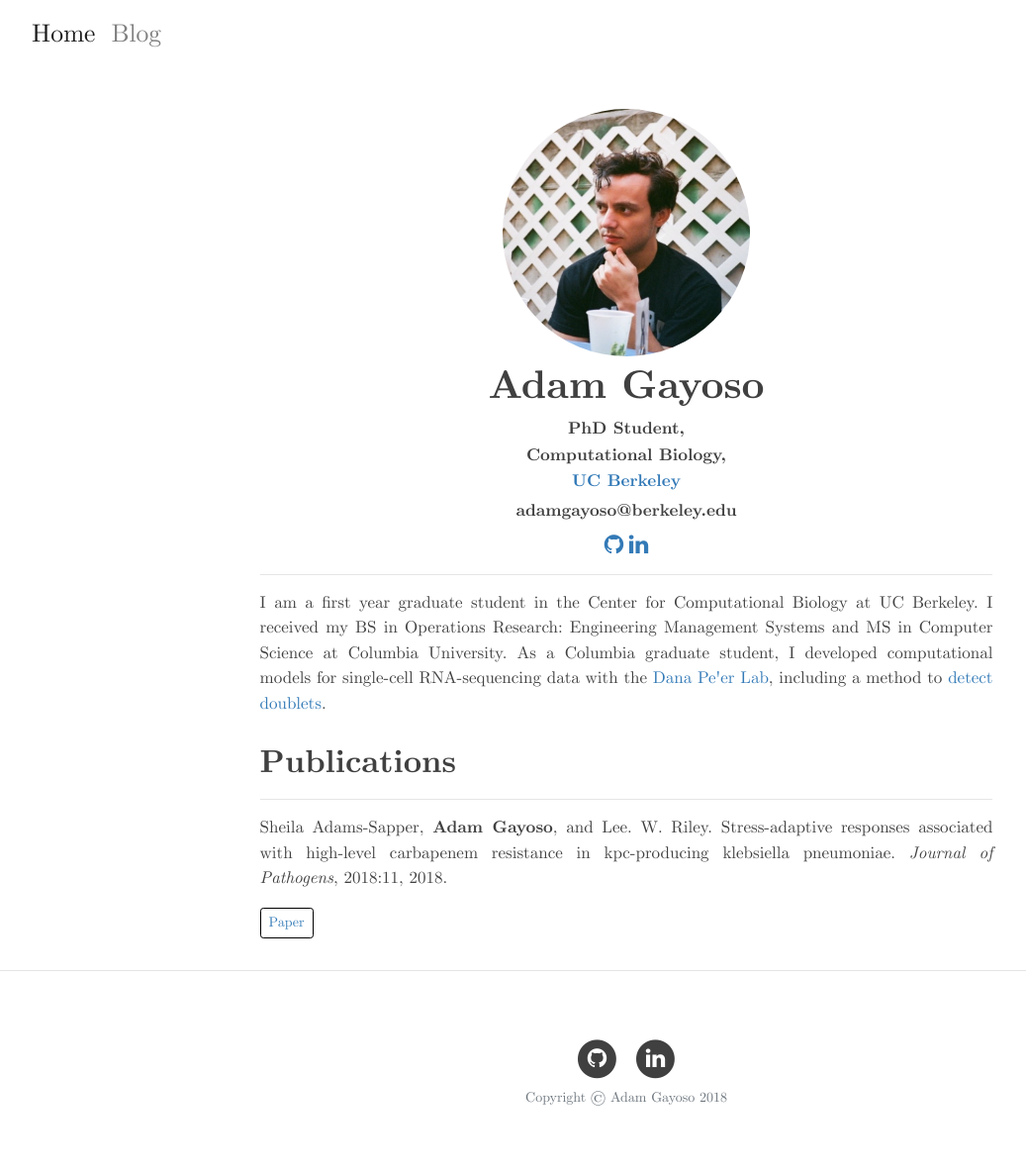
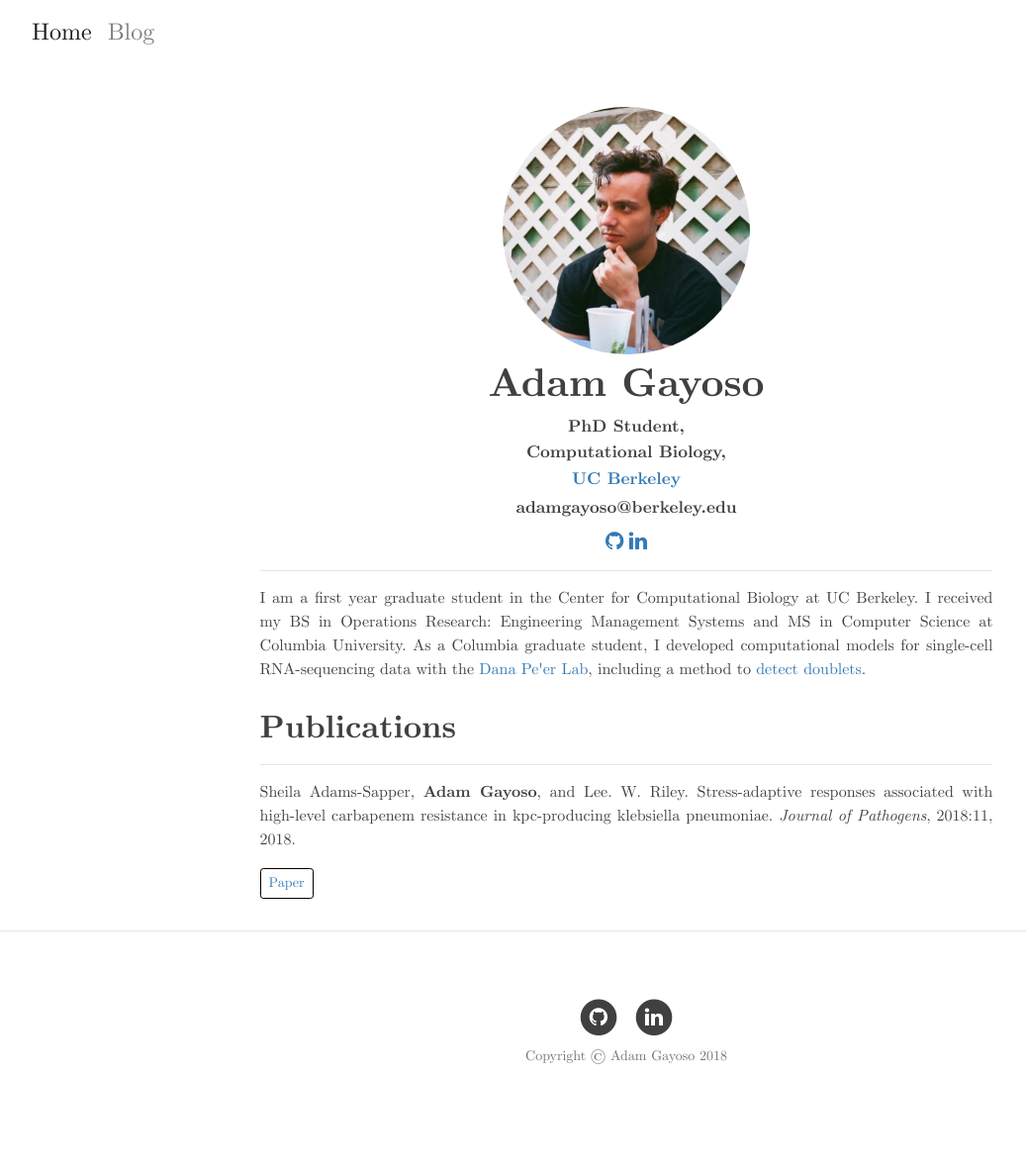
Before and after one commit to adamgayoso/adamgayoso.github.io, a Jekyll site: the page built from index.html, in a window 1280 px wide. Shown: the whole page at 99% size, without its empty margins (7-1044 px from the left). Built offline with Jekyll 4.4.1, drawn with Linux system fonts in a browser that asks for light colours; nearby versions of some CDN libraries; the list of posts is cut into pages by our own code; after the commit the page ends 1143 px from its top, so only the background shows below that.

Commit message:
remove font size from main.css

```diff
--- a/css/main.css
+++ b/css/main.css
@@ -1,14 +1,6 @@
 body {
   font-family: 'Computer Modern Serif', serif;
-  font-size: 17px;
   color: #404040;
-  line-height: 1.5;
-}
-
-@media only screen and (min-width: 480px) {
-  body {
-    font-size: 17px;
-  }
 }
 
 h1,
```
